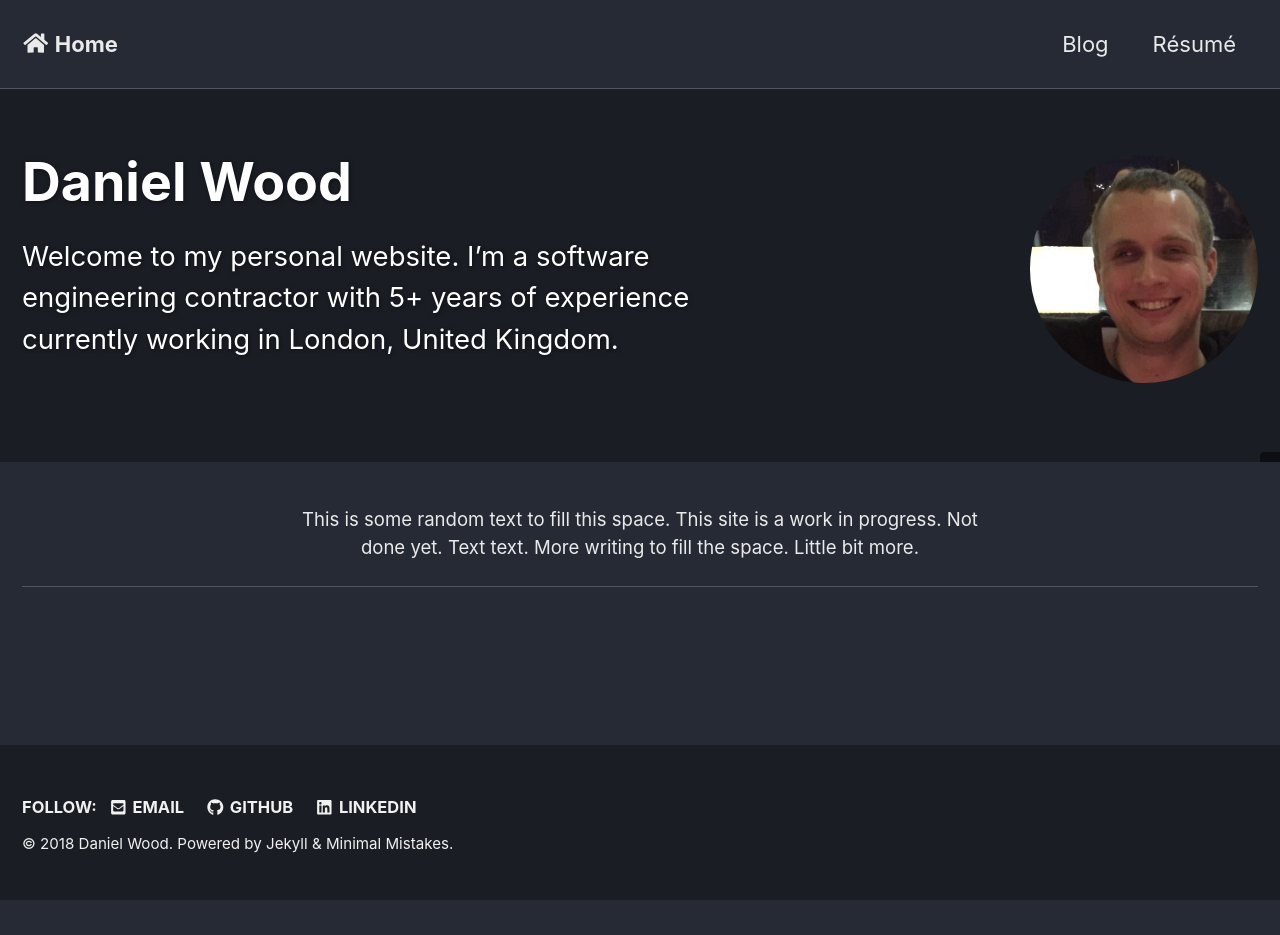
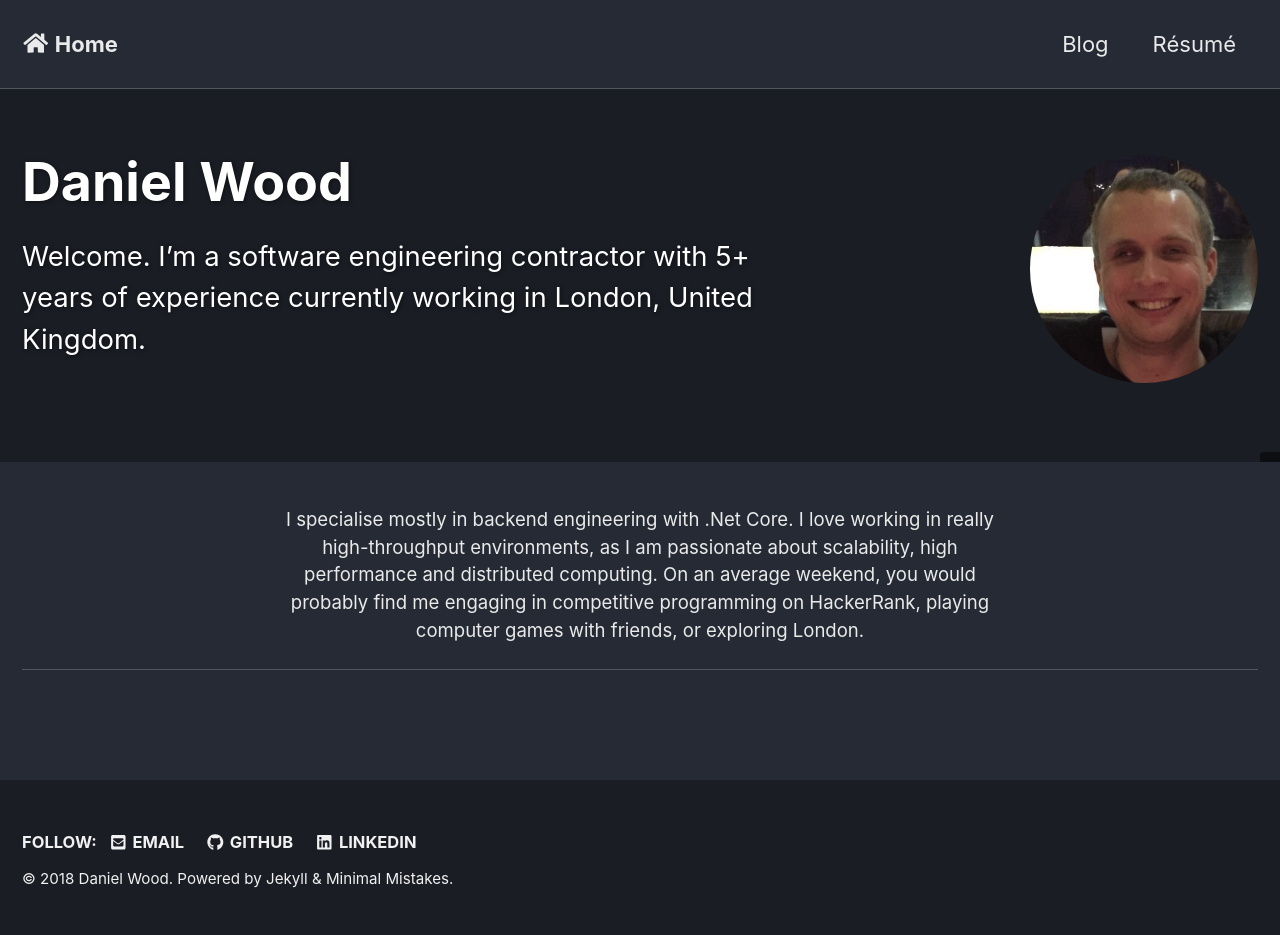
Before and after one commit to danielkylewood/danielkylewood.github.io, a Jekyll site: the page built from index.html, in a window 1280 px wide. Built offline with Jekyll 4.4.1, drawn with Linux system fonts in a browser that asks for light colours; cached includes are drawn as plain includes; nearby versions of some CDN libraries; the list of posts is cut into pages by our own code; before the commit the page ends 900 px from its top, so only the background shows below that.

Commit message:
Semi-final home page update

```diff
--- a/index.html
+++ b/index.html
@@ -7,8 +7,8 @@ header:
   overlay_filter: "0.9"
   author_avatar: /assets/images/daniel.png
   caption: ""
-excerpt: "Welcome to my personal website. I'm a software engineering contractor with 5+ years of experience currently working in London, United Kingdom."
+excerpt: "Welcome. I'm a software engineering contractor with 5+ years of experience currently working in London, United Kingdom."
 intro:
-  - excerpt: 'This is some random text to fill this space. This site is a work in progress. Not done yet. Text text. More writing to fill the space. Little bit more.'
+  - excerpt: 'I specialise mostly in backend engineering with .Net Core. I love working in really high-throughput environments, as I am passionate about scalability, high performance and distributed computing. On an average weekend, you would probably find me engaging in competitive programming on HackerRank, playing computer games with friends, or exploring London.'
 ---
 {% include feature_row id="intro" type="center" %}
```
Also changed, not shown: _posts/2016-08-16-dark-matter-halo-finding-using-gpus.md (+3 -0 lines).
